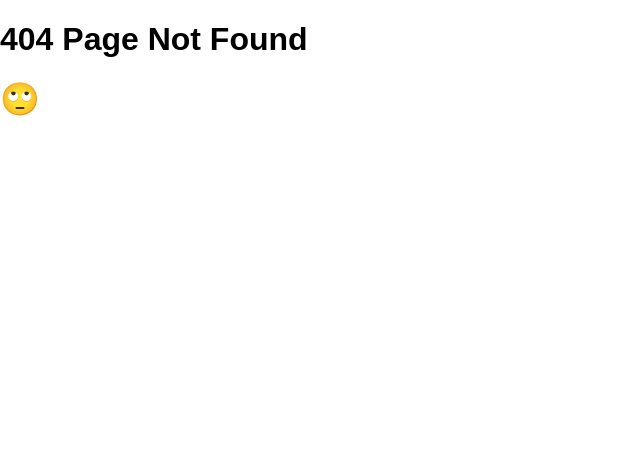
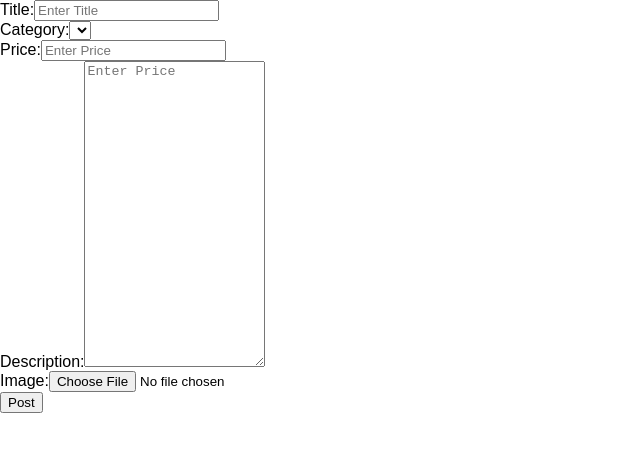
Before and after one commit to agoldsher/theminimalist, a React (Create React App) app in the folder client/: page /newpost in a window 1280 px wide. Before the commit this address had no page. Shown: the top 452 px of the page, without its empty margins (0-640 px from the left). Built offline with nearby package versions, Linux system fonts and the light colour scheme.

Commit message:
updating with master

```diff
--- a/client/src/App.js
+++ b/client/src/App.js
@@ -25,6 +25,7 @@
 import React from "react";
 import { BrowserRouter as Router, Route, Switch } from "react-router-dom";
 import Main from "./Pages/Main";
+import NewPost from "./Pages/NewPost";
 import NoMatch from "./Pages/NoMatch";
 import Detail from "./Pages/Detail";
 // import Nav from "./components/Nav";
@@ -37,7 +38,8 @@ function App() {
         <Switch>
           <Route exact path="/" component={Main} />
           <Route exact path="/details" component={Detail} />
-           <Route component={NoMatch} />
+          <Route exact path="/newpost" component={NewPost} />
+          <Route component={NoMatch} />
         </Switch>
       </div>
     </Router>
--- /dev/null
+++ b/client/src/Components/AddForm/index.js
@@ -0,0 +1,46 @@
+import React from "react";
+import "./style.css";
+
+export function Input(props) {
+    return (
+        <div className="form-group">
+            <label>{props.name}:</label>
+            <input className="form-control" {...props} />
+        </div>
+    );
+}
+
+export function DropDown(props) {
+    return (
+        <div className="form-group">
+            <label>{props.name}:</label>
+            <select className="form-control">
+                <option></option>
+            </select>
+        </div>
+    );
+}
+
+export function TextArea(props) {
+    return (
+        <div className="form-group">
+            <label>{props.name}:</label>
+            <textarea className="form-control" rows="20" {...props} />
+        </div>
+    );
+}
+
+export function ImgUpload(props) {
+    return (
+        <div className="form-group">
+            <label>{props.name}:</label>
+            <input type="file" className="form-control-file" id="image"></input>
+        </div>
+    );
+}
+
+export function FormBtn(props) {
+    return (
+        <button {...props} className="form-control">Post</button>
+    );
+}
--- /dev/null
+++ b/client/src/Pages/NewPost.js
@@ -0,0 +1,66 @@
+import React, { Component } from "react";
+import { Input, DropDown, TextArea, ImgUpload, FormBtn } from "../Components/AddForm";
+
+
+class NewPost extends Component {
+
+    state = {
+        title: "",
+        category: "",
+        price: "",
+        description: "",
+        image: ""
+    }
+
+    handleInputChange = event => {
+        const { name, value } = event.target;
+        this.setState({
+            [name]: value
+        });
+    };
+
+
+    render() {
+        return (
+            <form>
+                <Input
+                    value={this.state.title}
+                    onChange={this.handleInputChange}
+                    name="Title"
+                    placeholder="Enter Title"
+                />
+                <DropDown
+                    value={this.state.price}
+                    onChange={this.handleInputChange}
+                    name="Category"
+                    placeholder="Enter Price"
+                />
+                <Input
+                    value={this.state.price}
+                    onChange={this.handleInputChange}
+                    name="Price"
+                    placeholder="Enter Price"
+                />
+                <TextArea
+                    value={this.state.price}
+                    onChange={this.handleInputChange}
+                    name="Description"
+                    placeholder="Enter Price"
+                />
+                <ImgUpload
+                    value={this.state.price}
+                    onChange={this.handleInputChange}
+                    name="Image"
+                    placeholder="Enter Price"
+                />
+                <FormBtn
+                    value={this.state.price}
+                    onChange={this.handleInputChange}
+                    placeholder="Enter Price"
+                />
+            </form>
+        );
+    };
+};
+
+export default NewPost;
--- a/package.json
+++ b/package.json
@@ -22,6 +22,7 @@
   "dependencies": {
     "express": "^4.16.3",
     "if-env": "^1.0.4",
+    "mongoose": "^5.4.20",
     "react": "^16.8.5",
     "react-router-dom": "^5.0.0"
   }
```
Also changed, not shown: client/src/Components/AddForm/style.css (added), 1 other file (tests, documents, lock files or other folders).
